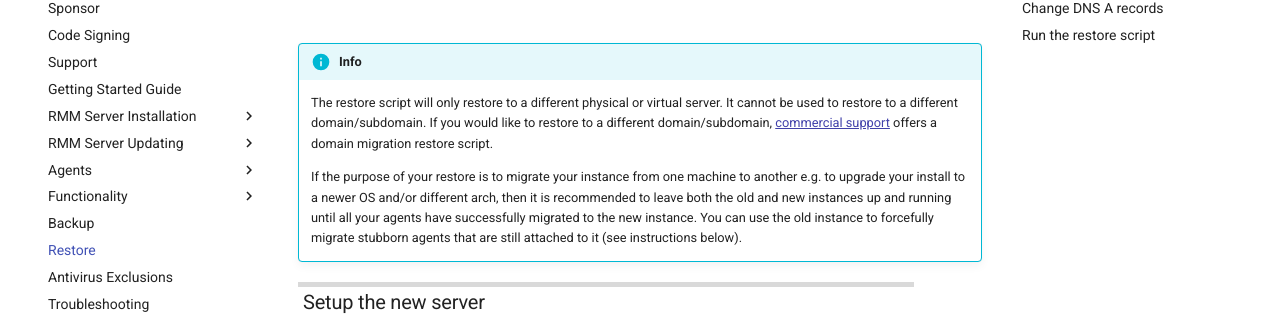
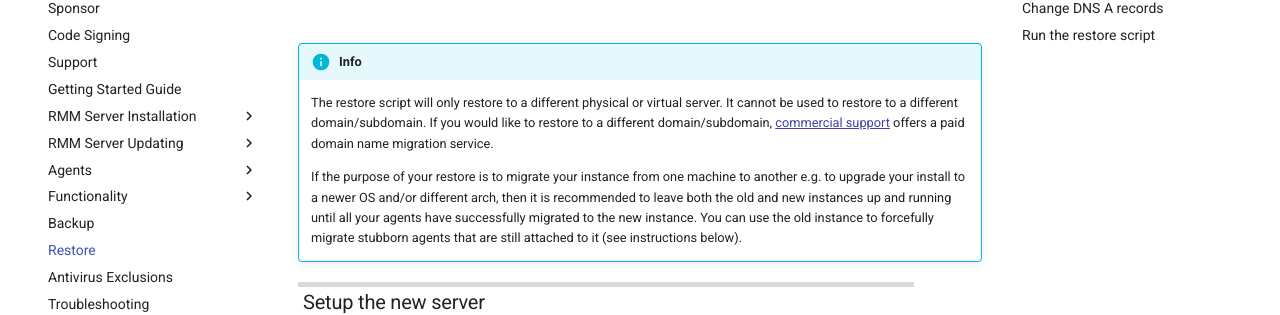
Before and after one commit to amidaware/trmm-docs, an MkDocs documentation site: the page built from docs/restore.md, in a window 1280 px wide and 900 px high. Shown: the part 157-472 px from the top of the window. Built offline with MkDocs 1.6.1 and Material for MkDocs 9.7.7, drawn with Linux system fonts in a browser that asks for light colours; comment, search, counter and statistics services are not loaded.

Commit message:
domain name changing process

```diff
--- a/docs/restore.md
+++ b/docs/restore.md
@@ -1,7 +1,7 @@
 # Restore
 
 !!!info
-    The restore script will only restore to a different physical or virtual server. It cannot be used to restore to a different domain/subdomain. If you would like to restore to a different domain/subdomain, [commercial support](https://support.amidaware.com/) offers a domain migration restore script.
+    The restore script will only restore to a different physical or virtual server. It cannot be used to restore to a different domain/subdomain. If you would like to restore to a different domain/subdomain, [commercial support](https://support.amidaware.com/) offers a paid domain name migration service.
 
     If the purpose of your restore is to migrate your instance from one machine to another e.g. to upgrade your install to a newer OS and/or different arch, then it is recommended to leave both the old and new instances up and running until all your agents have successfully migrated to the new instance. You can use the old instance to forcefully migrate stubborn agents that are still attached to it (see instructions below).
 
```
